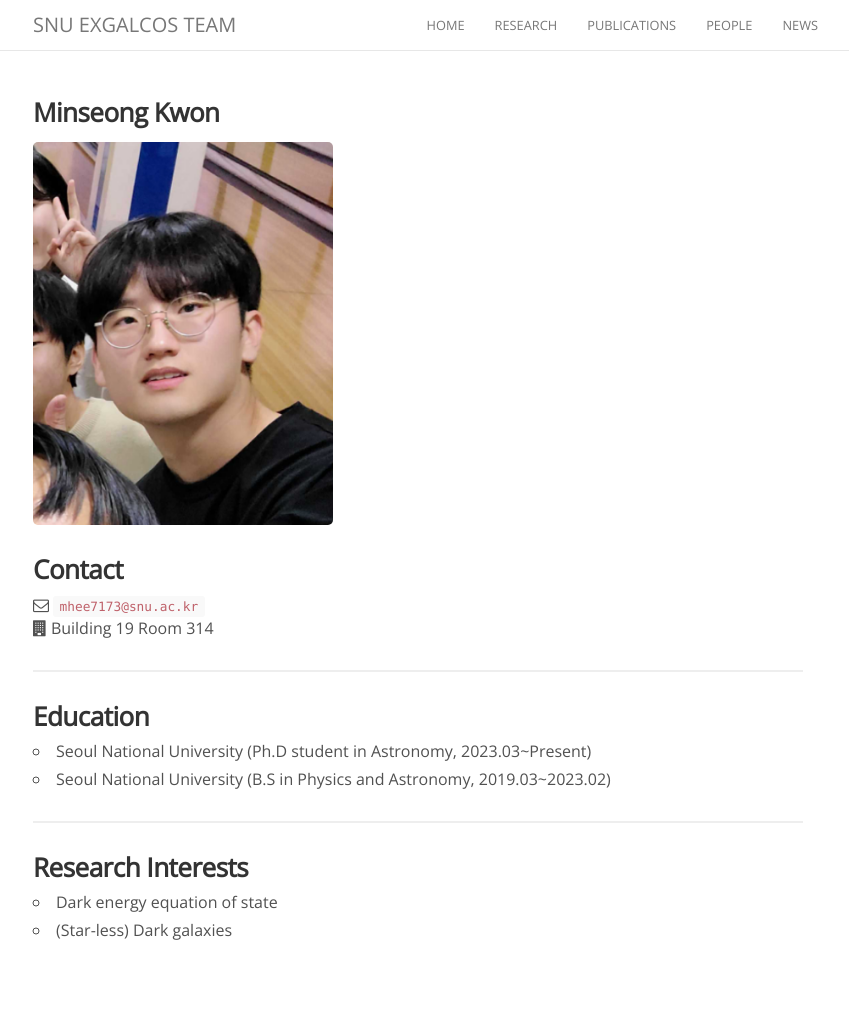
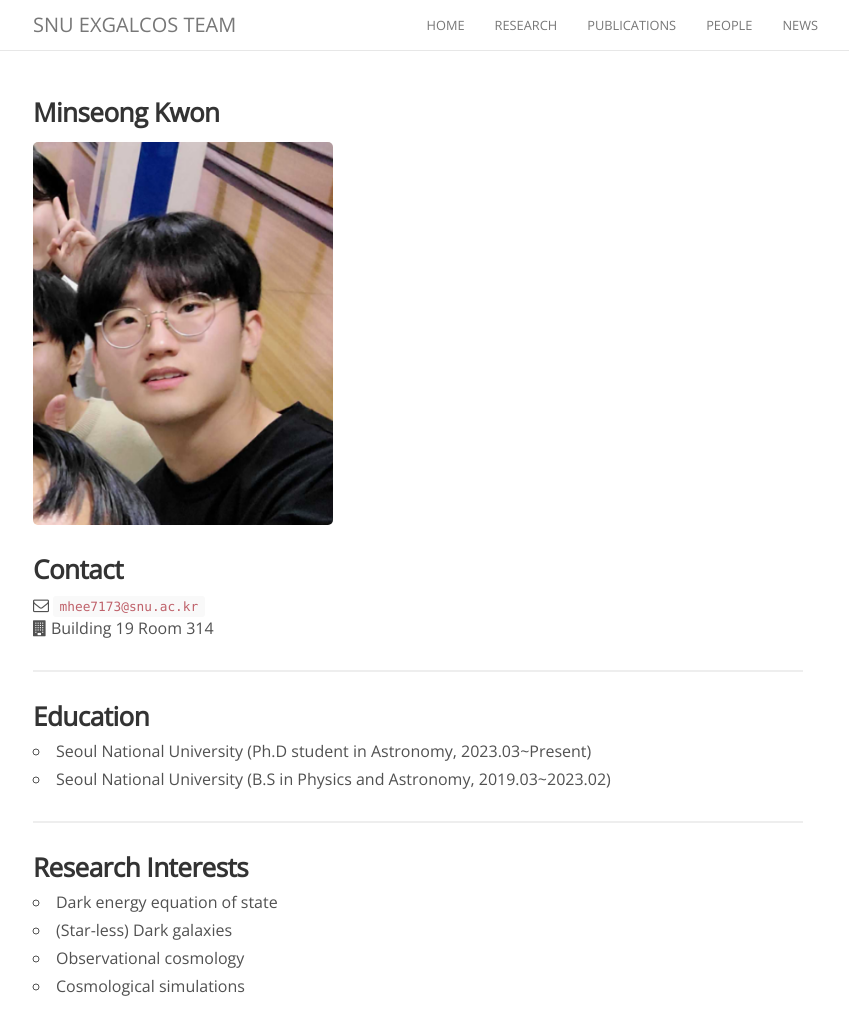
Before and after one commit to exgalcos/exgalcos.github.io, a Jekyll site: the page built from _people/minsung_kwon.md, in a window 1280 px wide and 1018 px high. Shown: the whole window, without its empty margins (222-1071 px from the left). Built offline with Jekyll 4.4.1, drawn with Linux system fonts in a browser that asks for light colours; nearby versions of some CDN libraries; comment, search, counter and statistics services are not loaded.

Commit message:
Update minsung_kwon.md

```diff
--- a/_people/minsung_kwon.md
+++ b/_people/minsung_kwon.md
@@ -27,3 +27,5 @@ joined: 2023
 
 * Dark energy equation of state
 * (Star-less) Dark galaxies
+* Observational cosmology
+* Cosmological simulations
```
